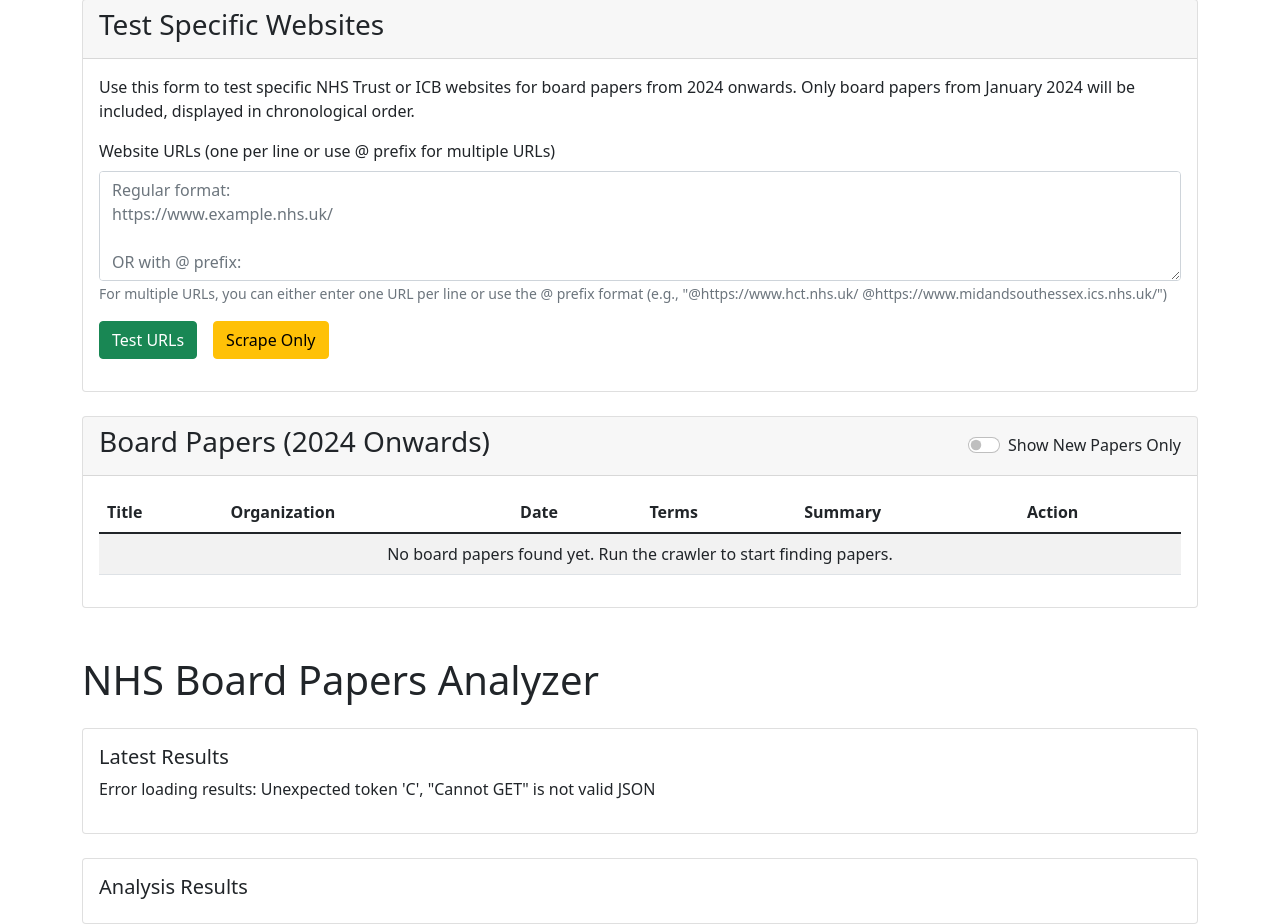
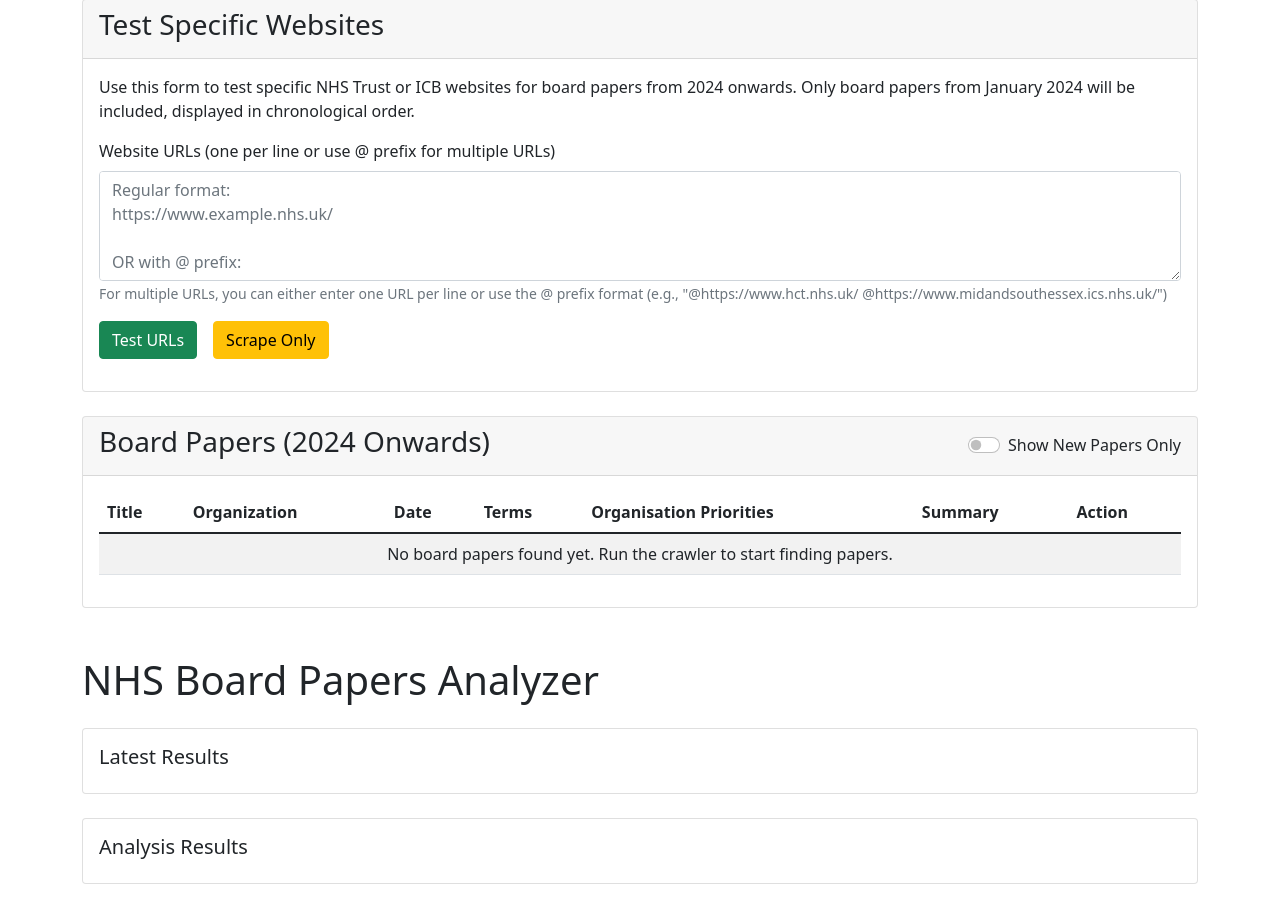
Before and after one commit to rishan-doccla/board_paper_scraper, a Flask app: page / in a window 1280 px wide. Shown: the part 320-1244 px from the top of the page. After the commit the page ends 1204 px from the top, so only its background shows below. Run offline with Flask 2, Linux system fonts and the light colour scheme.

Commit message:
Enhance organisation priorities summary and modal display

```diff
--- a/app.py
+++ b/app.py
@@ -65,7 +65,8 @@
             "has_relevant_terms": False,
             "terms_found": [],
             "terms_count": 0,
-            "terms_data": {}
+            "terms_data": {},
+            "priorities_summary": ""
         }
 
     try:
@@ -115,7 +116,8 @@
             "has_relevant_terms": len(valid_terms) > 0,
             "terms_found": valid_terms,
             "terms_count": len(valid_terms),
-            "terms_data": clean_terms_data
+            "terms_data": clean_terms_data,
+            "priorities_summary": results.get("priorities_summary", "")
         }
     except Exception as e:
         error_msg = f"Error analyzing PDF {paper['url']}: {str(e)}"
@@ -124,7 +126,8 @@
             "has_relevant_terms": False,
             "terms_found": [],
             "terms_count": 0,
-            "terms_data": {}
+            "terms_data": {},
+            "priorities_summary": ""
         }
 
 def create_paper_dict(paper, org_url, existing_papers):
@@ -149,7 +152,8 @@
         "terms_data": {},
         "is_new": (paper["url"], paper.get("title", "Unknown")) not in existing_papers,
         "found_date": datetime.datetime.now().isoformat(),
-        "sort_date": paper.get("date", "9999-99") if paper.get("date") != "Unknown" else "9999-99"
+        "sort_date": paper.get("date", "9999-99") if paper.get("date") != "Unknown" else "9999-99",
+        "priorities_summary": ""
     }
 
 def update_and_save_results(papers):
@@ -184,7 +188,8 @@
                     "has_relevant_terms": analysis_results["has_relevant_terms"],
                     "terms_found": analysis_results["terms_found"],
                     "terms_count": analysis_results["terms_count"],
-                    "terms_data": analysis_results["terms_data"]
+                    "terms_data": analysis_results["terms_data"],
+                    "priorities_summary": analysis_results["priorities_summary"]
                 })
                 org_papers.append(paper_dict)
             else:
@@ -340,6 +345,7 @@
                     "terms_data": paper.get("terms_data", {}),
                     "date": paper.get("date", "Unknown"),
                     "organization": paper.get("organization", "Unknown"),
+                    "priorities_summary": paper.get("priorities_summary", ""),
                     "analysis_source": "cached"
                 })
                 print(f"Using cached analysis for {url}")
@@ -367,6 +373,7 @@
                         "terms_data": analysis["terms_data"],
                         "date": analysis.get("date", "Unknown"),
                         "organization": analysis.get("organization", "Unknown"),
+                        "priorities_summary": analysis.get("priorities_summary", ""),
                         "analysis_source": "new"
                     }
                     results.append(result)
@@ -385,6 +392,7 @@
                         "terms_data": {},
                         "date": "Unknown",
                         "organization": current_papers.get(url, {}).get("organization", "Unknown"),
+                        "priorities_summary": "",
                         "analysis_source": "error"
                     })
 
@@ -445,6 +453,10 @@
 
             if analysis.get("organization") and analysis["organization"] != "Unknown":
                 paper["organization"] = analysis["organization"]
+
+            # NEW: update priorities summary if provided
+            if analysis.get("priorities_summary"):
+                paper["priorities_summary"] = analysis["priorities_summary"]
             break
 
 @app.route('/test-analysis')
--- a/templates/index.html
+++ b/templates/index.html
@@ -113,6 +113,7 @@
                                             <th>Organization</th>
                                             <th>Date</th>
                                             <th>Terms</th>
+                                            <th>Organisation Priorities</th>
                                             <th>Summary</th>
                                             <th>Action</th>
                                         </tr>
@@ -133,6 +134,19 @@
                                                             {% if paper.terms_found|length > 2 %}
                                                                 <span class="badge bg-secondary">+{{ paper.terms_found|length - 2 }}</span>
                                                             {% endif %}
+                                                        {% else %}
+                                                            <span class="badge bg-secondary">None</span>
+                                                        {% endif %}
+                                                    </td>
+                                                    <td>
+                                                        {% if paper.priorities_summary %}
+                                                            <button type="button" class="btn btn-sm btn-warning"
+                                                                    data-bs-toggle="modal"
+                                                                    data-bs-target="#prioritiesModal"
+                                                                    data-priorities='{{ paper.priorities_summary|tojson|safe }}'
+                                                                    data-title="{{ paper.title if paper.title != 'Unknown' else paper.filename }}">
+                                                                View Priorities
+                                                            </button>
                                                         {% else %}
                                                             <span class="badge bg-secondary">None</span>
                                                         {% endif %}
@@ -219,6 +233,25 @@
                     <div id="modalTermsContent" class="mt-2">
                         <!-- Terms content will be inserted here dynamically -->
                     </div>
+                </div>
+                <div class="modal-footer">
+                    <button type="button" class="btn btn-secondary" data-bs-dismiss="modal">Close</button>
+                </div>
+            </div>
+        </div>
+    </div>
+
+    <!-- Organisation Priorities Modal -->
+    <div class="modal fade" id="prioritiesModal" tabindex="-1" aria-labelledby="prioritiesModalLabel" aria-hidden="true">
+        <div class="modal-dialog modal-xl">
+            <div class="modal-content">
+                <div class="modal-header">
+                    <h5 class="modal-title" id="prioritiesModalLabel">Organisation Priorities</h5>
+                    <button type="button" class="btn-close" data-bs-dismiss="modal" aria-label="Close"></button>
+                </div>
+                <div class="modal-body">
+                    <h6 id="modalPrioritiesPaperTitle" class="mb-3"></h6>
+                    <div id="modalPrioritiesContent" class="p-3 bg-light rounded" style="white-space: pre-wrap; line-height: 1.6; font-size: 1.05rem; text-align: justify;"></div>
                 </div>
                 <div class="modal-footer">
                     <button type="button" class="btn btn-secondary" data-bs-dismiss="modal">Close</button>
@@ -418,6 +451,29 @@
                     }
                 });
             }
+
+            // Handle priorities modal
+            const prioritiesModal = document.getElementById('prioritiesModal');
+            if (prioritiesModal) {
+                prioritiesModal.addEventListener('show.bs.modal', function (event) {
+                    const button = event.relatedTarget;
+                    const prioritiesJson = button.getAttribute('data-priorities');
+                    const title = button.getAttribute('data-title');
+
+                    const modalTitle = this.querySelector('#modalPrioritiesPaperTitle');
+                    const modalContent = this.querySelector('#modalPrioritiesContent');
+
+                    modalTitle.textContent = title;
+
+                    try {
+                        const summary = JSON.parse(prioritiesJson || '""');
+                        modalContent.textContent = summary || 'No priorities summary available.';
+                    } catch (err) {
+                        console.error('Error displaying priorities summary:', err);
+                        modalContent.innerHTML = `<div class="alert alert-danger">Error displaying summary: ${err.message}</div>`;
+                    }
+                });
+            }
         });
 
         document.getElementById('runCrawlerBtn').addEventListener('click', async () => {
@@ -535,32 +591,6 @@
                 loading.style.display = 'none';
             }
         });
-
-        // Load results when page loads
-        loadResults();
-
-        // Add Reset Papers button handler
-        document.getElementById('resetPapersBtn').addEventListener('click', async () => {
-            if (!confirm('Warning: This will erase all existing papers. Are you sure you want to proceed?')) {
-                return;
-            }
-            try {
-                const response = await fetch('/reset-existing-papers', {
-                    method: 'POST'
-                });
-                const data = await response.json();
-                alert(data.message || 'Reset completed');
-                location.reload(); // Reload page to reflect the empty results
-            } catch (error) {
-                alert('Error resetting papers: ' + error.message);
-            }
-        });
-
-        // Add handler for the new detailed export button
-        document.getElementById('exportDetailedResultsBtn').addEventListener('click', () => {
-            // Redirect browser to the new detailed export endpoint
-            window.location.href = '/export-detailed-results';
-        });
     </script>
 </body>
 </html>
```
Also changed, not shown: utils/pdf_analyzer.py (+40 -6 lines).
